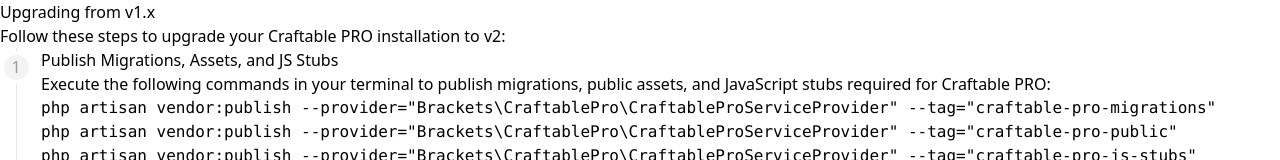
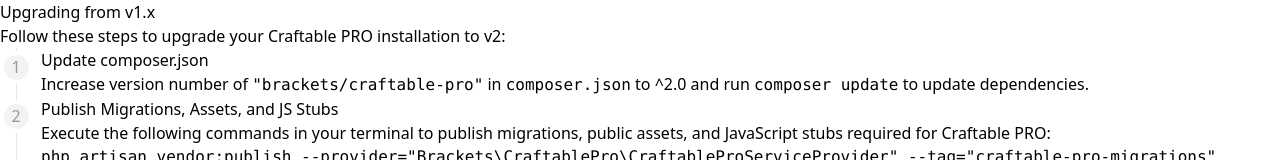
Before and after one commit to BRACKETS-by-TRIAD/craftable-pro-docs, a Next.js app: page /getting-started/upgrade-guide in a window 1280 px wide. Shown: the top 160 px of the page. Built offline with nearby package versions, Linux system fonts and the light colour scheme.

Commit message:
HandleInertiaRequest fiunction

```diff
--- a/pages/getting-started/upgrade-guide.mdx
+++ b/pages/getting-started/upgrade-guide.mdx
@@ -4,6 +4,9 @@
 Follow these steps to upgrade your Craftable PRO installation to v2:
 
 <div className="steps-container">
+
+### Update composer.json
+Increase version number of `"brackets/craftable-pro"` in `composer.json` to ^2.0 and run `composer update` to update dependencies.
 
 ### Publish Migrations, Assets, and JS Stubs
 
```
